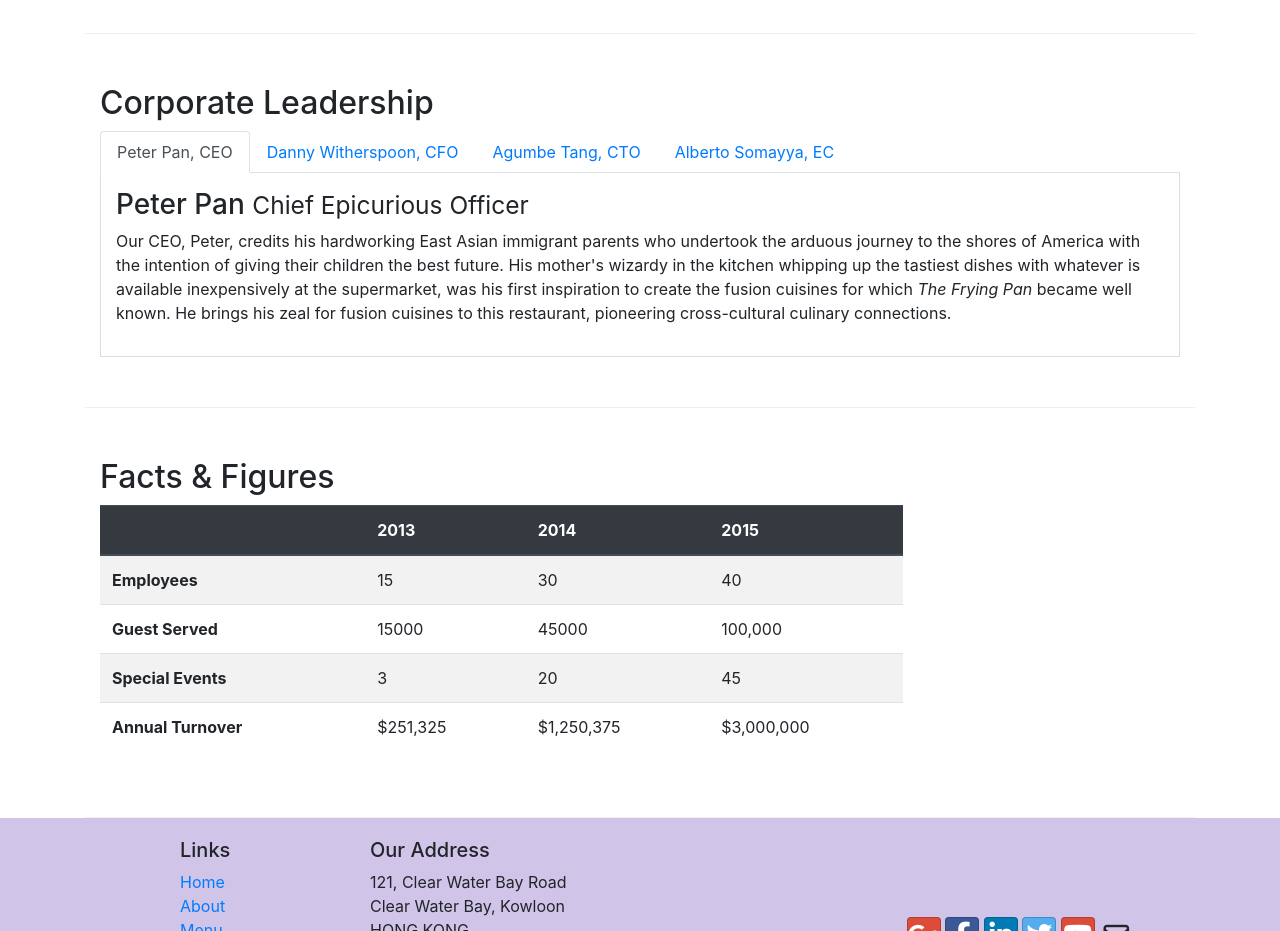
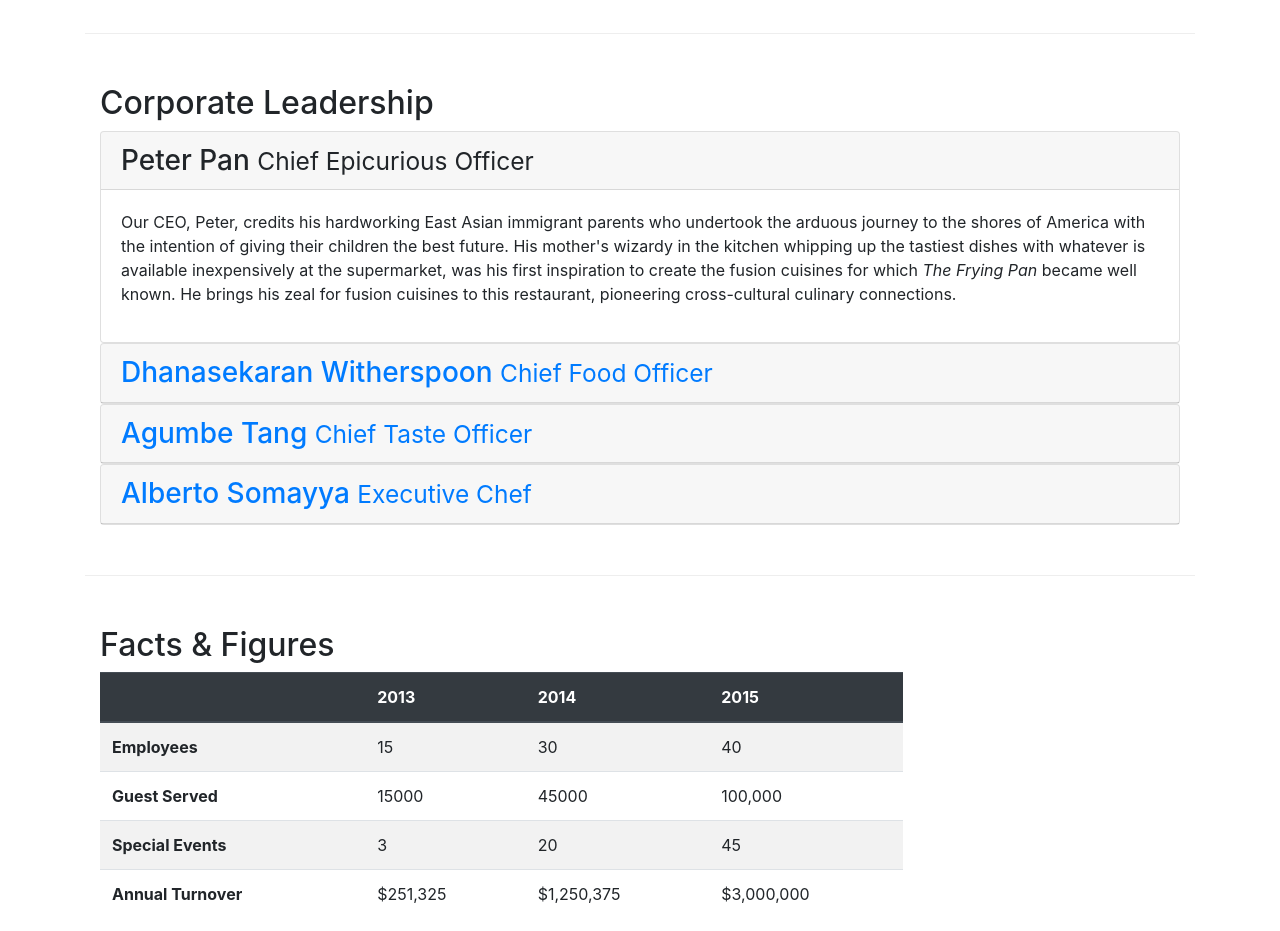
Before and after one commit to sheicraus/coursera-bootstrap4, a plain HTML site: page aboutus.html in a window 1280 px wide. Shown: the part 900-1831 px from the top of the page. Drawn offline with nearby package versions, Linux system fonts and the light colour scheme.

Commit message:
add: accordion

```diff
--- a/aboutus.html
+++ b/aboutus.html
@@ -113,29 +113,21 @@
         <div class="row row-content">
             <div class="col-12">
                 <h2>Corporate Leadership</h2>
-
-                <ul class="nav nav-tabs">
-                    <li class="nav-item">
-                        <a class="nav-link active" href="#peter" role="tab" data-toggle="tab">Peter Pan, CEO</a>
-                    </li>
-                    <li class="nav-item">
-                        <a class="nav-link" href="#danny" role="tab" data-toggle="tab">Danny Witherspoon, CFO</a>
-                    </li>
-                    <li class="nav-item">
-                        <a class="nav-link" href="#agumbe" role="tab" data-toggle="tab">Agumbe Tang, CTO</a>
-                    </li>
-                    <li class="nav-item">
-                        <a class="nav-link" href="#alberto" role="tab" data-toggle="tab">Alberto Somayya, EC</a>
-                    </li>
-                </ul>
-
-                <div class="tab-content">
-                    <div role="tabpanel" class="tab-pane fade show active" id="peter">
-                        <h3>Peter Pan <small>Chief Epicurious Officer</small></h3>
-                        <div class="d-none d-sm-block">
-                            <p>Our CEO, Peter, credits his hardworking East Asian immigrant parents who
+                <div id="accordion">
+                    <div class="card">
+                        <div class="card-header" role="tab" id="peterhead">
+                            <h3 class="mb-0">
+                                <a data-toggle="collapse" data-target="#peter">Peter Pan <small>Chief Epicurious
+                                        Officer</small></a>
+                            </h3>
+                        </div>
+                        <div class="collapse show" id="peter" data-parent="#accordion">
+                            <div class="card-body">
+                                <p class="d-none d-sm-block">Our CEO, Peter, credits his hardworking East Asian
+                                    immigrant parents who
                                     undertook the arduous
-                                journey to the shores of America with the intention of giving their children the best
+                                    journey to the shores of America with the intention of giving their children the
+                                    best
                                     future.
                                     His
                                     mother's wizardy in the kitchen whipping up the tastiest dishes with whatever is
@@ -150,43 +142,82 @@
                                 </p>
                             </div>
                         </div>
+                    </div>
 
-                    <div role="tabpanel" class="tab-pane fade" id="danny">
-                        <h3>Dhanasekaran Witherspoon <small>Chief Food Officer</small></h3>
+                    <div class="card">
+                        <div class="card-header" role="tab" id="dannyhead">
+                            <h3 class="mb-0">
+                                <a class="collapsed" data-toggle="collapse" data-target="#danny"> Dhanasekaran
+                                    Witherspoon
+                                    <small>Chief Food Officer</small>
+                                </a>
+                            </h3>
+                        </div>
+                        <div class="collapse" id="danny" data-parent="#accordion">
+                            <div class="card-body">
                                 <p class="d-none d-sm-block">Our CFO, Danny, as he is affectionately referred to by his
                                     colleagues,
                                     comes from a long established
                                     family tradition in farming and produce. His experiences growing up on a farm in the
                                     Australian
-                            outback gave him great appreciation for varieties of food sources. As he puts it in his own
+                                    outback gave him great appreciation for varieties of food sources. As he puts it in
+                                    his
+                                    own
                                     words,
                                     <em>Everything that runs, wins, and everything that stays, pays!</em>
                                 </p>
                             </div>
+                        </div>
+                    </div>
 
-                    <div role="tabpanel" class="tab-pane fade" id="agumbe">
-                        <h3>Agumbe Tang <small>Chief Taste Officer</small></h3>
-                        <p class="d-none d-sm-block">Blessed with the most discerning gustatory sense, Agumbe, our CTO,
+                    <div class="card">
+                        <div class="card-header" role="tab" id="agumbehead">
+                            <a class="collapsed" data-toggle="collapse" data-target="#agumbe">
+                                <h3 class="mb-0">Agumbe Tang <small>Chief Taste Officer</small></h3>
+                            </a>
+                        </div>
+                        <div role="tabpanel" class="collapse" id="agumbe" data-parent="#accordion">
+                            <div class="card-body">
+                                <p class="d-none d-sm-block">Blessed with the most discerning gustatory sense, Agumbe,
+                                    our
+                                    CTO,
                                     personally ensures that every dish
-                            that we serve meets his exacting tastes. Our chefs dread the tongue lashing that ensues if
+                                    that we serve meets his exacting tastes. Our chefs dread the tongue lashing that
+                                    ensues
+                                    if
                                     their
-                            dish does not meet his exacting standards. He lives by his motto, <em>You click only if you
+                                    dish does not meet his exacting standards. He lives by his motto, <em>You click only
+                                        if
+                                        you
                                         survive
                                         my lick.</em>
                                 </p>
                             </div>
+                        </div>
+                    </div>
 
-                    <div role="tabpanel" class="tab-pane fade" id="alberto">
-                        <h3>Alberto Somayya <small>Executive Chef</small></h3>
-                        <p class="d-none d-sm-block">Award winning three-star Michelin chef with wide International
+                    <div class="card">
+                        <div class="card-header role=" tab" id="albertohead">
+                            <a class="collapsed" data-toggle="collapse" data-target="#alberto">
+                                <h3 class="mb-0">Alberto Somayya <small>Executive Chef</small></h3>
+                            </a>
+                        </div>
+                        <div role="tabpanel" class="collapse" id="alberto" data-parent="#accordion">
+                            <div class="card-body">
+                                <p class="d-none d-sm-block">Award winning three-star Michelin chef with wide
+                                    International
                                     experience
                                     having worked closely with
-                            whos-who in the culinary world, he specializes in creating mouthwatering Indo-Italian fusion
-                            experiences. He says, <em>Put together the cuisines from the two craziest cultures, and you
+                                    whos-who in the culinary world, he specializes in creating mouthwatering
+                                    Indo-Italian fusion
+                                    experiences. He says, <em>Put together the cuisines from the two craziest cultures,
+                                        and you
                                         get
                                         a
                                         winning hit! Amma Mia!</em>
                                 </p>
+                            </div>
+                        </div>
                     </div>
                 </div>
             </div>
```
Lines whose indentation alone changed are shown as unchanged.
